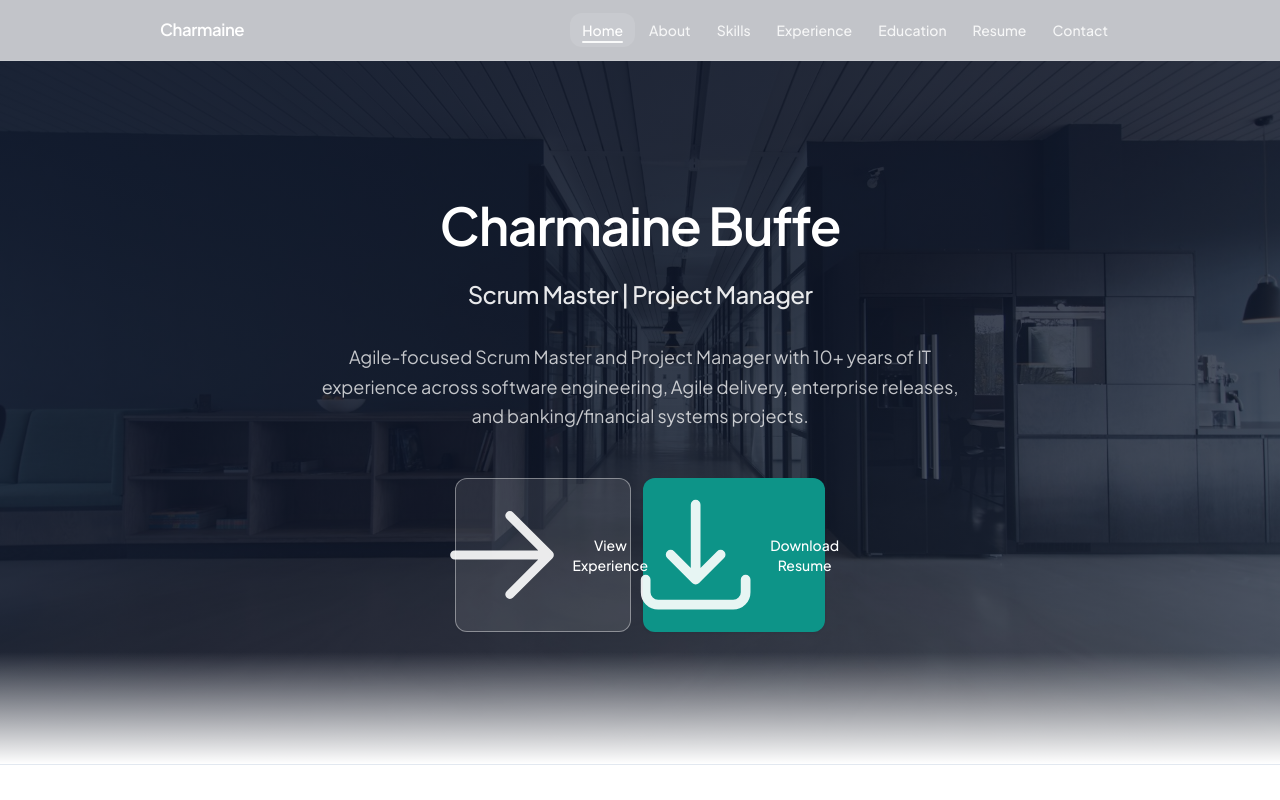
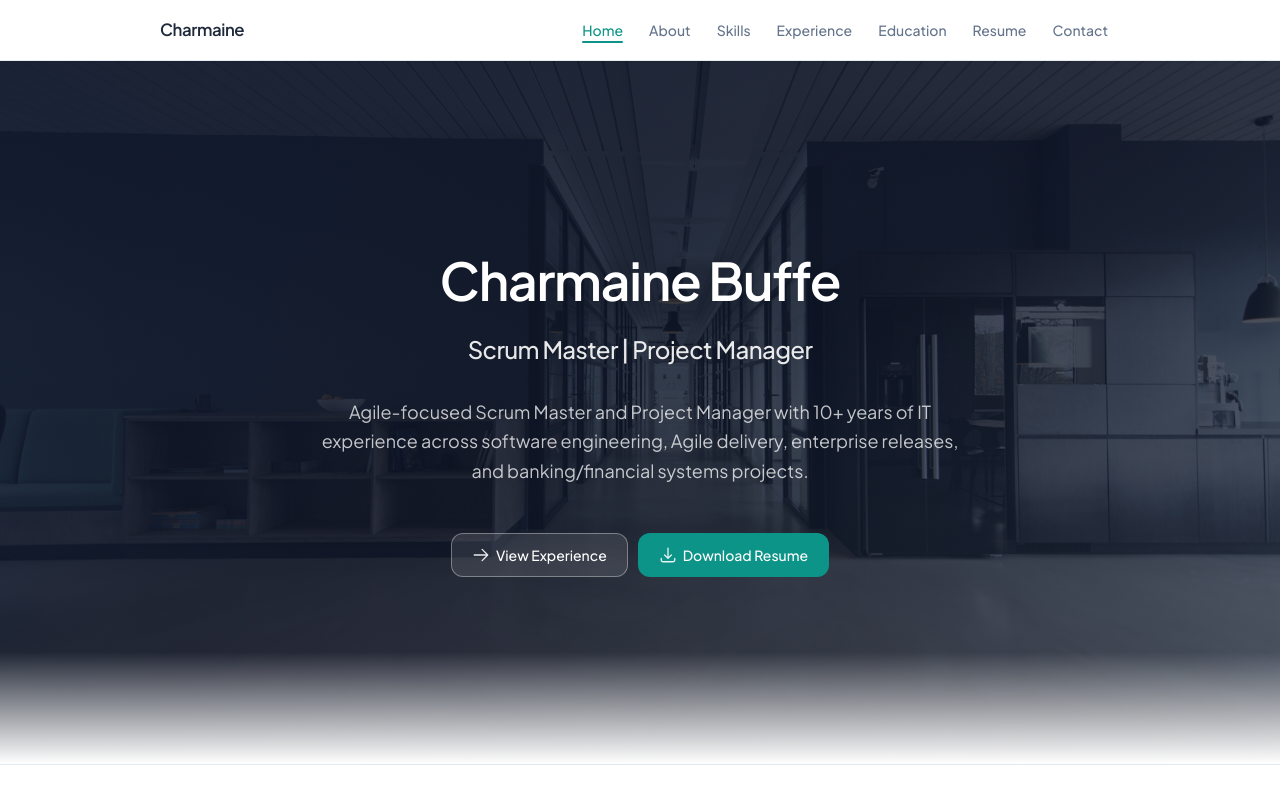
Before and after one commit to charlefire-cpu/personal-website, a React (Vite) app: page / in a window 1280 px wide. Shown: the top 800 px of the page. Built offline with nearby package versions, Linux system fonts and the light colour scheme.

Commit message:
ui refinement

```diff
--- a/src/components/Hero.tsx
+++ b/src/components/Hero.tsx
@@ -42,7 +42,6 @@ export default function Hero() {
                 href={cta.href}
                 variant={resolveCtaVariant(cta.variant)}
                 download={cta.download}
-                className="w-full sm:w-auto sm:min-w-[11rem]"
                 aria-label={
                   cta.download ? `${cta.label}: ${cta.download}` : undefined
                 }
--- a/src/components/Navbar.tsx
+++ b/src/components/Navbar.tsx
@@ -1,11 +1,8 @@
 import { useEffect, useState } from 'react'
 import { profile } from '../data/profile'
 
-const SCROLL_THRESHOLD = 48
-
 export default function Navbar() {
   const [isOpen, setIsOpen] = useState(false)
-  const [isScrolled, setIsScrolled] = useState(false)
   const [activeHref, setActiveHref] = useState('#home')
 
   const closeMenu = () => setIsOpen(false)
@@ -16,13 +13,6 @@ export default function Navbar() {
       document.body.style.overflow = ''
     }
   }, [isOpen])
-
-  useEffect(() => {
-    const onScroll = () => setIsScrolled(window.scrollY > SCROLL_THRESHOLD)
-    onScroll()
-    window.addEventListener('scroll', onScroll, { passive: true })
-    return () => window.removeEventListener('scroll', onScroll)
-  }, [])
 
   useEffect(() => {
     if (!isOpen) return
@@ -63,17 +53,15 @@ export default function Navbar() {
     return () => observer.disconnect()
   }, [])
 
-  const navbarState = isScrolled ? 'navbar--scrolled' : 'navbar--hero'
-
   return (
-    <header className={`navbar ${navbarState}`}>
+    <header className="navbar">
       <nav
         className="page-container flex h-14 items-center justify-between gap-4 sm:h-[3.75rem]"
         aria-label="Main navigation"
       >
         <a
           href="#home"
-          className={`navbar-brand ${isScrolled ? 'navbar-brand--scrolled' : 'navbar-brand--hero'}`}
+          className="navbar-brand"
           onClick={closeMenu}
         >
           {profile.navBrand}
@@ -87,9 +75,7 @@ export default function Navbar() {
               <li key={item.href}>
                 <a
                   href={item.href}
-                  className={`nav-link-item ${isScrolled ? 'nav-link-item--scrolled' : 'nav-link-item--hero'} ${
-                    isActive ? 'nav-link-item--active' : ''
-                  }`}
+                  className={`nav-link-item ${isActive ? 'nav-link-item--active' : ''}`}
                   aria-current={isActive ? 'page' : undefined}
                 >
                   {item.label}
@@ -101,7 +87,7 @@ export default function Navbar() {
 
         <button
           type="button"
-          className={`nav-menu-button ${isScrolled ? 'nav-menu-button--scrolled' : 'nav-menu-button--hero'}`}
+          className="nav-menu-button"
           aria-expanded={isOpen}
           aria-controls="mobile-menu"
           aria-label={isOpen ? 'Close menu' : 'Open menu'}
--- a/src/components/Resume.tsx
+++ b/src/components/Resume.tsx
@@ -21,7 +21,6 @@ export default function Resume() {
             href={filePath}
             download={fileName}
             variant="primary"
-            className="w-full sm:w-auto"
             aria-label={`${buttonLabel}: ${fileName}`}
           >
             <ArrowDownTrayIcon className="btn-icon btn-icon--down" />
--- a/src/components/ui/Button.tsx
+++ b/src/components/ui/Button.tsx
@@ -18,13 +18,13 @@ type ButtonProps = ButtonAsButton | ButtonAsLink
 
 const variantStyles: Record<ButtonVariant, string> = {
   primary:
-    'bg-accent text-white shadow-[var(--shadow-sm)] hover:border-accent-hover hover:bg-accent-hover hover:shadow-[var(--shadow-md)] focus-visible:ring-accent',
+    'border border-transparent bg-accent text-white shadow-none hover:border-accent-hover hover:bg-accent-hover hover:shadow-[var(--shadow-xs)] focus-visible:ring-accent',
   secondary:
-    'bg-primary text-white shadow-[var(--shadow-sm)] hover:bg-primary-dark hover:shadow-[var(--shadow-md)] focus-visible:ring-primary',
+    'border border-transparent bg-primary text-white shadow-none hover:bg-primary-dark hover:shadow-[var(--shadow-xs)] focus-visible:ring-primary',
   outline:
-    'border border-border/90 bg-white text-primary shadow-[var(--shadow-xs)] hover:border-accent/35 hover:bg-accent-soft/50 hover:text-accent hover:shadow-[var(--shadow-sm)] focus-visible:ring-accent',
+    'border border-border bg-white text-primary shadow-none hover:border-accent/35 hover:bg-accent-soft/40 hover:text-accent focus-visible:ring-accent',
   'outline-light':
-    'border border-white/40 bg-white/10 text-white shadow-[var(--shadow-xs)] backdrop-blur-sm hover:border-white/60 hover:bg-white/20 hover:shadow-[var(--shadow-sm)] focus-visible:ring-white focus-visible:ring-offset-primary-dark',
+    'border border-white/35 bg-white/10 text-white shadow-none backdrop-blur-sm hover:border-white/50 hover:bg-white/15 focus-visible:ring-white focus-visible:ring-offset-primary-dark',
 }
 
 const baseStyles =
--- a/src/index.css
+++ b/src/index.css
@@ -31,16 +31,16 @@
   --nav-height: 3.5rem;
 }
 
+@media (min-width: 640px) {
+  :root {
+    --nav-height: 3.75rem;
+  }
+}
+
 html {
   scroll-behavior: smooth;
   scroll-padding-top: var(--nav-height);
   overflow-x: clip;
-}
-
-@media (min-width: 640px) {
-  html {
-    scroll-padding-top: 3.75rem;
-  }
 }
 
 @media (prefers-reduced-motion: reduce) {
@@ -193,7 +193,7 @@ body {
 
   /* ── Sections ── */
   .section-base {
-    @apply relative isolate scroll-mt-[var(--nav-height)] py-20 sm:scroll-mt-[3.75rem] sm:py-24 lg:py-28;
+    @apply relative isolate scroll-mt-[var(--nav-height)] py-20 sm:py-24 lg:py-28;
   }
 
   .section-bridge {
@@ -407,7 +407,7 @@ body {
 
   /* ── Buttons (mirrors Button.tsx tokens) ── */
   .btn-base {
-    @apply inline-flex min-w-0 items-center justify-center gap-2 rounded-xl px-6 py-2.5 text-sm font-medium transition-[color,background-color,border-color,box-shadow,transform] duration-200 ease-out motion-reduce:transition-none focus-visible:outline-none focus-visible:ring-2 focus-visible:ring-offset-2;
+    @apply inline-flex h-11 min-h-11 max-h-[3.25rem] min-w-0 items-center justify-center gap-1.5 rounded-lg px-4 text-sm font-medium leading-none transition-[color,background-color,border-color,box-shadow,transform] duration-200 ease-out motion-reduce:transition-none focus-visible:outline-none focus-visible:ring-2 focus-visible:ring-offset-2 sm:px-5;
   }
 
   @media (hover: hover) and (prefers-reduced-motion: no-preference) {
@@ -417,7 +417,7 @@ body {
   }
 
   .btn-icon {
-    @apply shrink-0 opacity-90 transition-transform duration-200 ease-out motion-reduce:transition-none;
+    @apply size-[1.125rem] shrink-0 opacity-90 transition-transform duration-200 ease-out motion-reduce:transition-none;
   }
 
   @media (hover: hover) and (prefers-reduced-motion: no-preference) {
@@ -459,76 +459,34 @@ body {
 
   /* ── Navbar ── */
   .navbar {
-    @apply sticky top-0 z-50 motion-reduce:transition-none;
+    @apply sticky top-0 z-50 border-b border-border/80 bg-white/95 shadow-[var(--shadow-xs)] backdrop-blur-md motion-reduce:transition-none;
     transition:
-      background-color 0.4s cubic-bezier(0.22, 1, 0.36, 1),
-      border-color 0.4s cubic-bezier(0.22, 1, 0.36, 1),
-      box-shadow 0.4s cubic-bezier(0.22, 1, 0.36, 1),
-      backdrop-filter 0.4s cubic-bezier(0.22, 1, 0.36, 1);
-  }
-
-  .navbar--hero {
-    @apply border-b border-white/10 bg-primary-dark/25 backdrop-blur-md;
-  }
-
-  .navbar--scrolled {
-    @apply border-b border-border/60 bg-white/92 shadow-[var(--shadow-sm)] backdrop-blur-lg;
+      box-shadow 0.3s ease,
+      border-color 0.3s ease;
   }
 
   .navbar-brand {
-    @apply shrink-0 text-base font-semibold tracking-tight transition-[color,opacity] duration-300 ease-out sm:text-[1.05rem];
-  }
-
-  .navbar-brand--hero {
-    @apply text-white hover:text-white/85;
-  }
-
-  .navbar-brand--scrolled {
-    @apply text-primary hover:text-accent;
+    @apply shrink-0 text-base font-semibold tracking-tight text-primary transition-colors duration-200 ease-out hover:text-accent sm:text-[1.05rem];
   }
 
   .nav-link-item {
-    @apply relative rounded-lg px-3 py-2 text-sm font-medium transition-[color,background-color,opacity] duration-250 ease-out;
+    @apply relative rounded-lg px-3 py-2 text-sm font-medium text-muted transition-[color,background-color] duration-200 ease-out hover:bg-surface hover:text-primary;
   }
 
-  .nav-link-item--hero {
-    @apply text-white/85 hover:bg-white/10 hover:text-white;
-  }
-
-  .nav-link-item--scrolled {
-    @apply text-muted hover:bg-surface hover:text-primary;
-  }
-
-  .nav-link-item--active.nav-link-item--hero {
-    @apply bg-white/10 text-white;
-  }
-
-  .nav-link-item--active.nav-link-item--scrolled {
-    @apply bg-accent-soft text-accent;
+  .nav-link-item--active {
+    @apply text-accent hover:text-accent;
   }
 
   .nav-link-item--active::after {
     @apply absolute right-3 bottom-1 left-3 h-0.5 rounded-full bg-accent content-[''];
   }
 
-  .nav-link-item--active.nav-link-item--hero::after {
-    @apply bg-white/90;
-  }
-
   .nav-menu-button {
-    @apply inline-flex shrink-0 items-center justify-center rounded-lg p-2 transition-colors duration-200 ease-out lg:hidden;
-  }
-
-  .nav-menu-button--hero {
-    @apply text-white hover:bg-white/10;
-  }
-
-  .nav-menu-button--scrolled {
-    @apply text-primary hover:bg-surface;
+    @apply inline-flex shrink-0 items-center justify-center rounded-lg p-2 text-primary transition-colors duration-200 ease-out hover:bg-surface lg:hidden;
   }
 
   .mobile-menu-backdrop {
-    @apply fixed inset-0 z-40 bg-primary-dark/40 opacity-0 backdrop-blur-[2px] transition-opacity duration-300 ease-out motion-reduce:transition-none lg:hidden;
+    @apply fixed inset-0 z-40 bg-primary-dark/30 opacity-0 backdrop-blur-[2px] transition-opacity duration-300 ease-out motion-reduce:transition-none lg:hidden;
     pointer-events: none;
   }
 
@@ -538,7 +496,7 @@ body {
   }
 
   .mobile-menu-panel {
-    @apply absolute top-full right-0 left-0 z-50 max-h-[calc(100dvh-var(--nav-height))] overflow-y-auto border-b border-border bg-white/98 shadow-[var(--shadow-lg)] backdrop-blur-lg transition-[opacity,transform] duration-300 ease-out motion-reduce:transition-none lg:hidden;
+    @apply absolute top-full right-0 left-0 z-50 max-h-[calc(100dvh-var(--nav-height))] overflow-y-auto border-b border-border bg-white shadow-[var(--shadow-md)] transition-[opacity,transform] duration-300 ease-out motion-reduce:transition-none lg:hidden;
     opacity: 0;
     transform: translateY(-0.5rem);
     pointer-events: none;
@@ -551,11 +509,11 @@ body {
   }
 
   .mobile-nav-link {
-    @apply block rounded-lg px-4 py-3 text-base font-medium text-muted transition-colors duration-200 ease-out hover:bg-surface hover:text-primary;
+    @apply block rounded-lg px-4 py-3 text-base font-medium text-primary/80 transition-colors duration-200 ease-out hover:bg-surface hover:text-primary;
   }
 
   .mobile-nav-link--active {
-    @apply bg-accent-soft text-accent;
+    @apply bg-accent-soft/70 text-accent;
   }
 
   /* ── Footer ── */
@@ -744,7 +702,7 @@ body {
 
   /* ── Hero ── */
   .hero-section {
-    @apply relative isolate flex min-h-[min(85vh,42rem)] scroll-mt-[var(--nav-height)] items-center overflow-hidden border-b border-border sm:min-h-[min(88vh,44rem)] sm:scroll-mt-[3.75rem];
+    @apply relative isolate flex min-h-[min(85vh,42rem)] scroll-mt-[var(--nav-height)] items-center overflow-hidden border-b border-border sm:min-h-[min(88vh,44rem)];
   }
 
   .hero-background {
@@ -810,7 +768,7 @@ body {
   }
 
   .hero-actions {
-    @apply mt-10 flex w-full flex-col gap-3 sm:mt-12 sm:w-auto sm:flex-row sm:justify-center;
+    @apply mt-10 flex flex-col items-center gap-2.5 sm:mt-12 sm:flex-row sm:justify-center;
   }
 
   .hero-fade {
```
